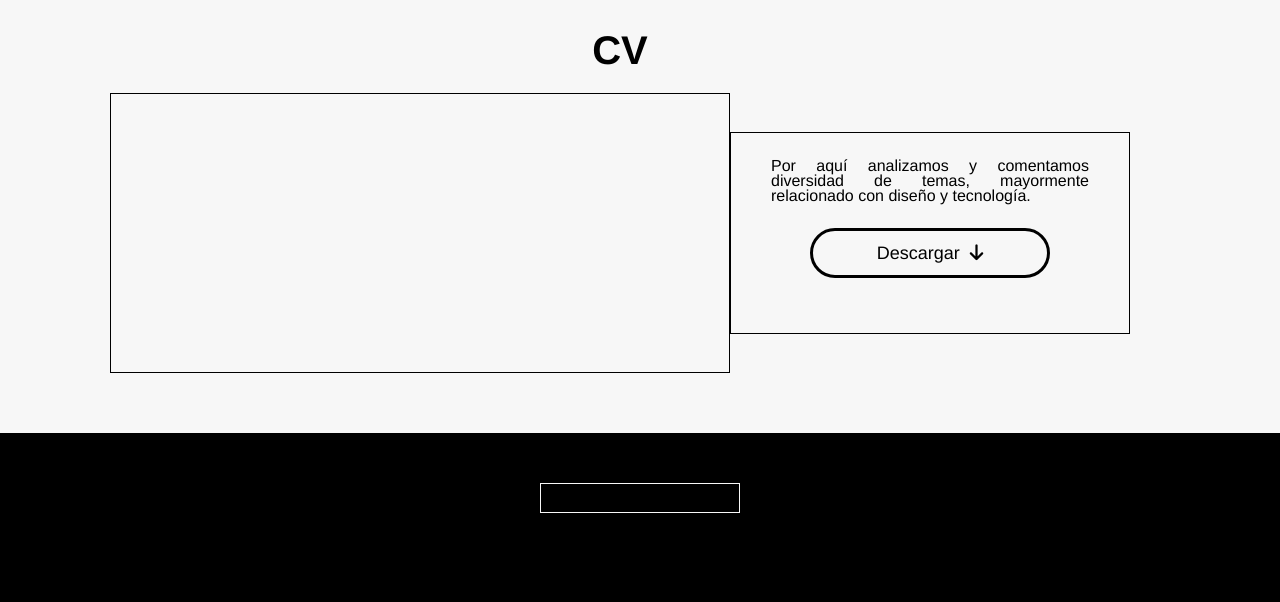
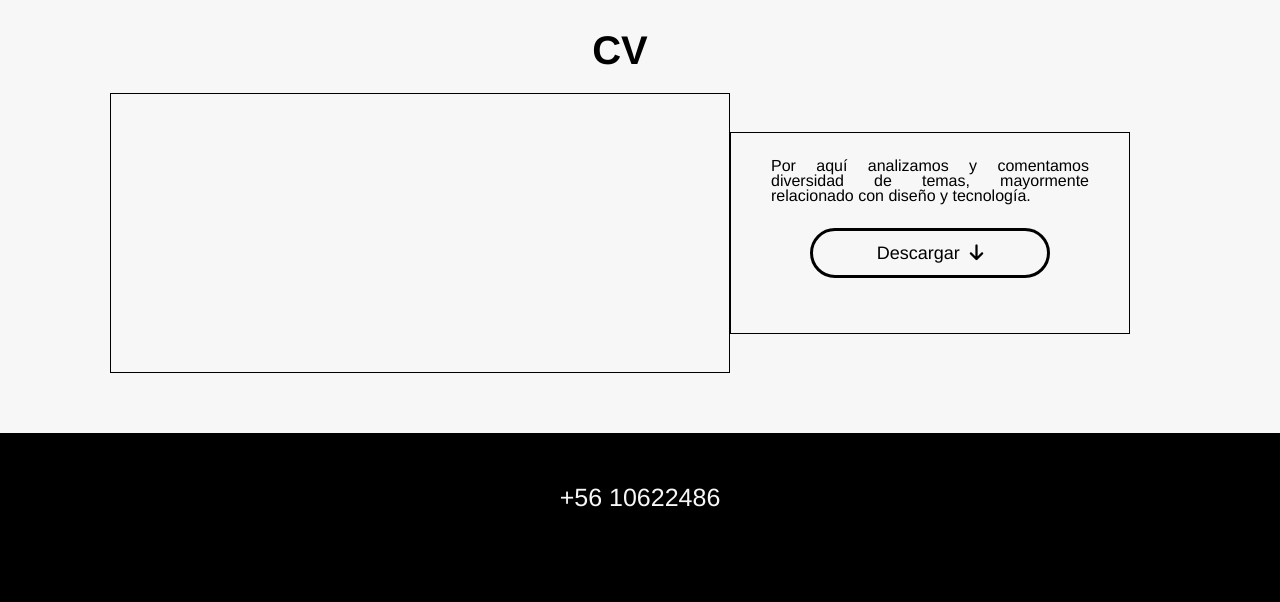
Before and after one commit to RicardoMonk/Richbook, a plain HTML site: page index.html in a window 1280 px wide. Shown: the part 3099-3701 px from the top of the page. Drawn offline with Linux system fonts and the light colour scheme.

Commit message:
footer elements like number

```diff
--- a/css/style.css
+++ b/css/style.css
@@ -758,8 +758,21 @@ footer > div{
     min-width: 200px;
     max-width: 525px;
     height: 3rem;
-    border: var(--whi) solid 1px;
+    /* border: var(--whi) solid 1px; */
     margin-top: 1rem;
+    text-align: center;
+}
+
+.footer-info a{
+    text-decoration: none;
+    font-family: Helvetica, sans-serif;
+    font-size: 2.5rem;
+    color: var(--whi);
+    transition-duration: .5s;
+}
+
+.footer-info a:hover{
+    color: var(--G-thir);
 }
 
 .footer-logo{
--- a/index.html
+++ b/index.html
@@ -168,7 +168,7 @@
 
 <footer>
     <div class="footer-info">
-
+        <a href="tel:+5610622486">+56 10622486</a>
     </div>
 
     <div class="footer-logo">
```
